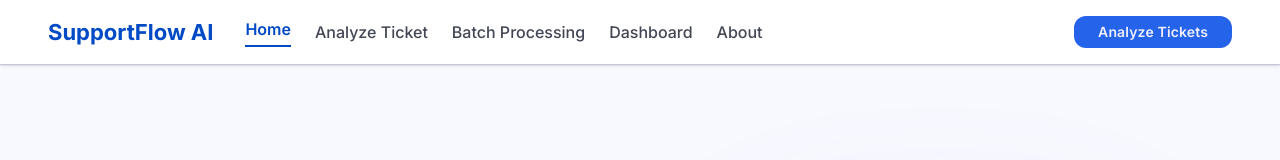
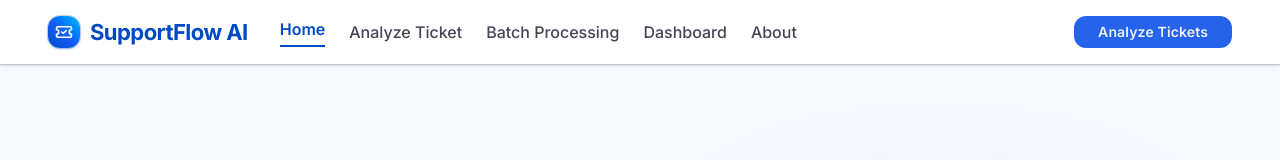
Before and after one commit to bikram73/SupportFlow_AI, a React (Vite) app: page / in a window 1280 px wide. Shown: the top 160 px of the page. Built offline with nearby package versions, Linux system fonts and the light colour scheme.

Commit message:
first commit

```diff
--- a/src/components/Navbar.tsx
+++ b/src/components/Navbar.tsx
@@ -13,9 +13,15 @@ export const Navbar: React.FC<NavbarProps> = ({ currentTab, onSelectTab }) => {
         <div className="flex items-center gap-8">
           <span
             onClick={() => onSelectTab('home')}
-            className="font-card-title text-card-title text-primary cursor-pointer select-none"
+            className="inline-flex items-center gap-2.5 font-card-title text-card-title text-primary cursor-pointer select-none group"
           >
-            SupportFlow AI
+            <span className="w-8 h-8 rounded-xl bg-gradient-to-tr from-primary via-blue-600 to-sky-400 flex items-center justify-center text-white shadow-sm shadow-primary/25 ring-1 ring-primary/20 group-hover:scale-105 group-hover:shadow-md transition-all duration-200">
+              <svg className="w-[18px] h-[18px]" viewBox="0 0 24 24" fill="none" stroke="currentColor" strokeWidth="2.2" strokeLinecap="round" strokeLinejoin="round">
+                <path d="M2 9a3 3 0 0 1 0 6v2a2 2 0 0 0 2 2h16a2 2 0 0 0 2-2v-2a3 3 0 0 1 0-6V7a2 2 0 0 0-2-2H4a2 2 0 0 0-2 2Z" />
+                <path d="m9 12 2 2 4-4" />
+              </svg>
+            </span>
+            <span className="font-bold tracking-tight">SupportFlow AI</span>
           </span>
           <nav className="hidden md:flex items-center gap-6">
             <button
```
